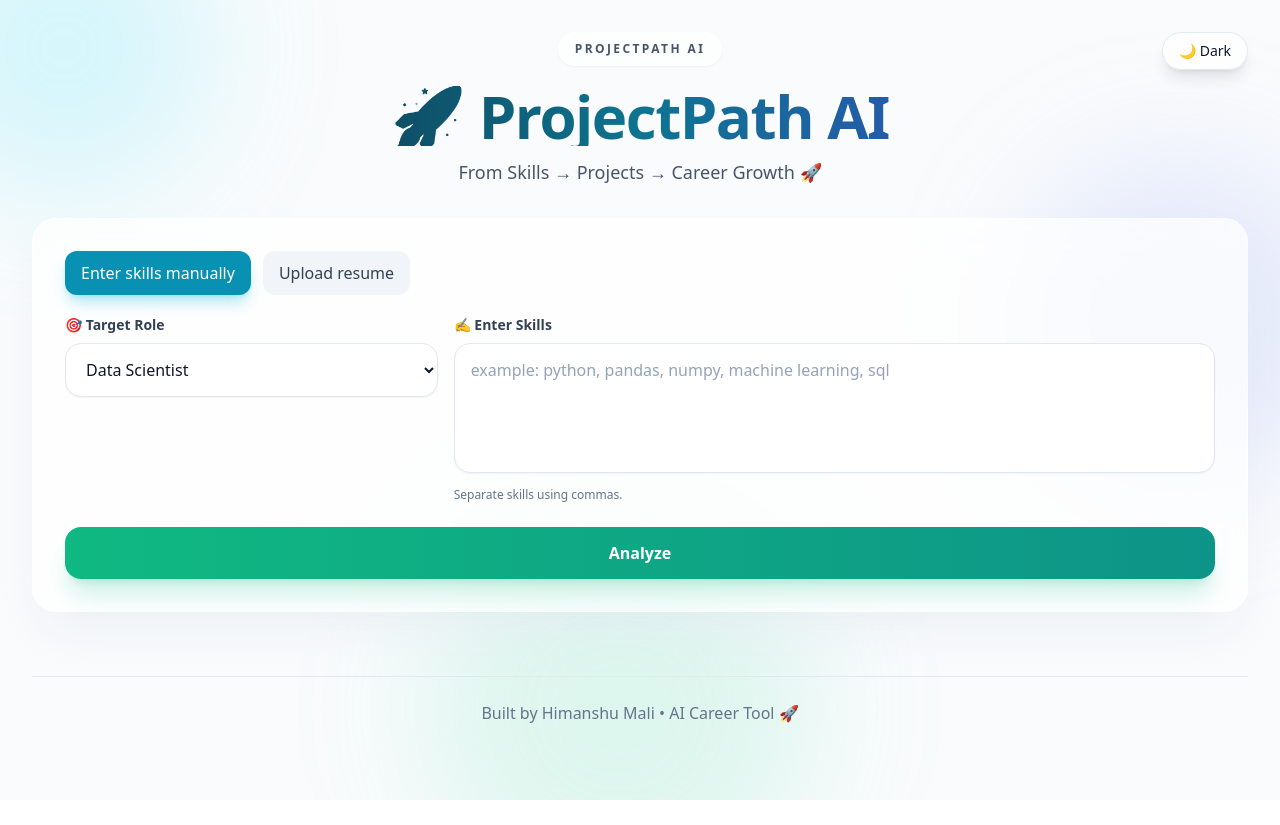
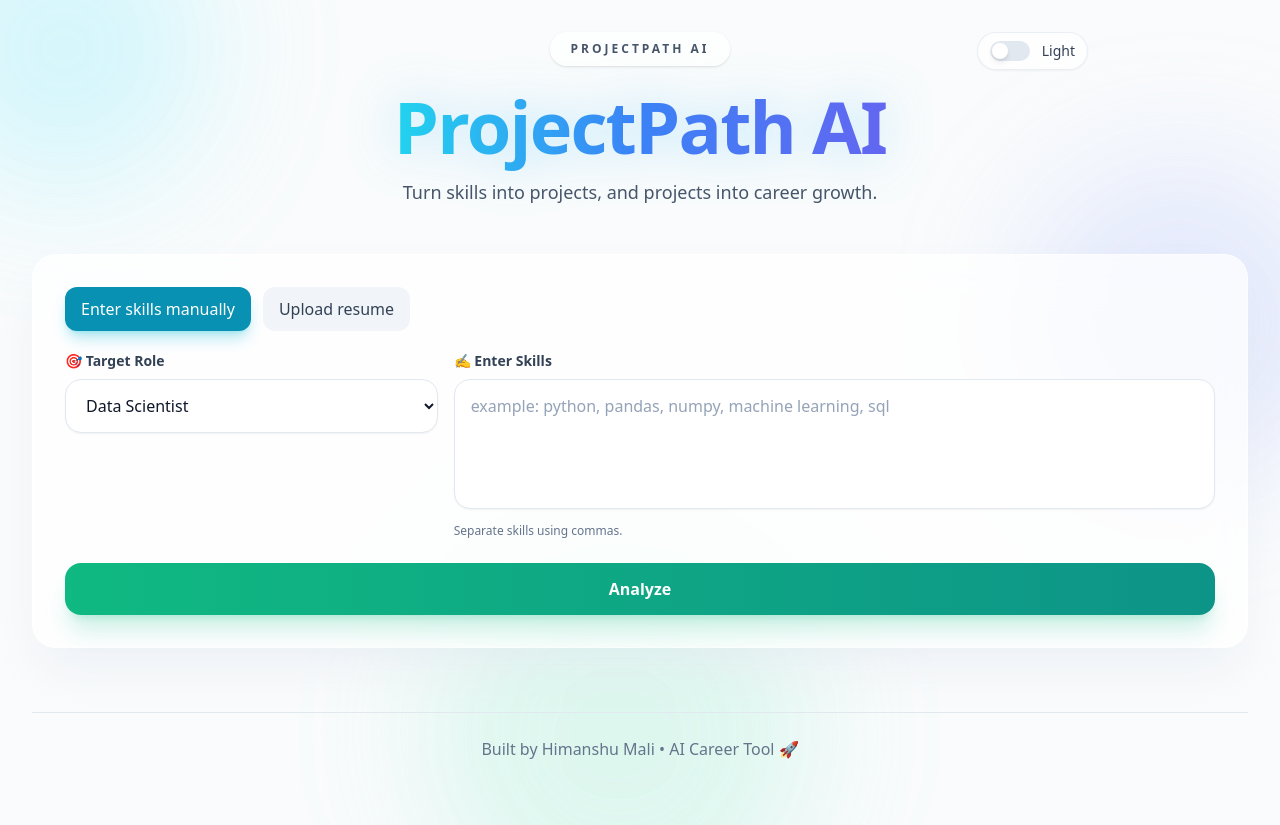
Before and after one commit to HimanshuMali701/ProjectPath_AI, a React (Create React App) app in the folder frontend/: page / in a window 1280 px wide. Before the commit the page ends 800 px from the top, so only its background shows below. Built offline with nearby package versions, Linux system fonts and the light colour scheme.

Commit message:
updated app.js

```diff
--- a/frontend/src/App.js
+++ b/frontend/src/App.js
@@ -22,6 +22,8 @@ function App() {
   const [result, setResult] = useState(null);
   const [loading, setLoading] = useState(false);
   const [darkMode, setDarkMode] = useState(false);
+
+
 
   useEffect(() => {
     const savedTheme = localStorage.getItem("projectpath-theme");
@@ -106,6 +108,7 @@ function App() {
     await loadSlim(engine);
   };
   return (
+
     <div className={darkMode ? "dark" : ""}>
       <motion.div
         initial={{ opacity: 0, y: 24 }}
@@ -113,26 +116,100 @@ function App() {
         transition={{ duration: 0.6, ease: "easeOut" }}
         className="relative min-h-screen overflow-hidden bg-slate-50/80 text-slate-900 transition-colors duration-500 dark:bg-slate-950/80 dark:text-slate-100"
       >
+       <div className="absolute inset-0 -z-10">
+
+          {/* Base gradient */}
+<div className="absolute inset-0 opacity-20 dark:opacity-40 animate-pulse bg-[radial-gradient(circle,rgba(56,189,248,0.15)_1px,transparent_1px)] bg-[size:40px_40px]" />
+          {/* Subtle glow (ONLY in dark mode) */}
+          <div className="hidden dark:block absolute inset-0 bg-[radial-gradient(circle_at_20%_30%,rgba(56,189,248,0.12),transparent_40%),radial-gradient(circle_at_80%_0%,rgba(99,102,241,0.12),transparent_40%)]" />
+
+        </div>
+          {/* Living Background */}
+          <div className="pointer-events-none absolute inset-0 overflow-hidden">
+            {/* Soft glow blobs */}
+            <div className="absolute -top-24 left-[-80px] h-72 w-72 rounded-full " />
+            <div className="absolute top-40 right-[-60px] h-80 w-80 rounded-full " />
+            <div className="absolute bottom-[-100px] left-1/3 h-96 w-96 rounded-full " />
+
+            {/* Ambient stars */}
             <Particles
             id="tsparticles"
             init={particlesInit}
             options={{
               fullScreen: { enable: false },
               background: { color: "transparent" },
+              fpsLimit: 60,
+
               particles: {
-                  number: { value: 100 },
-                  color: { value: "#ffffff" },
-                  size: { value: 2 },
+                number: {
+                  value: 80,
+                  density: { enable: true, area: 800 },
+                },
+
+                color: {
+                  value: darkMode ? "#ffffff" : "#0f172a", // visible in both modes
+                },
+
+                size: {
+                  value: { min: 1.5, max: 3 },
+                },
+
+                opacity: {
+                  value: { min: 0.4, max: 1 },
+                },
+
                 move: {
                   enable: true,
-                    speed: 1,
-                    direction: "bottom",
-                    outModes: { default: "out" },
+                  speed: 0.5,
+                  direction: "none",
+                  random: true,
+                },
+              },
+
+              interactivity: {
+                events: {
+                  onHover: { enable: true, mode: "repulse" },
+                },
+                modes: {
+                  repulse: {
+                    distance: 100,
+                  },
                 },
               },
             }}
-              className="absolute inset-0 z-0"
+            className="absolute inset-0 z-10"
           />
+
+            {/* Shooting stars */}
+            <Particles
+              id="shooting"
+              init={particlesInit}
+              options={{
+                fullScreen: { enable: false },
+
+                particles: {
+                  number: { value: 5 },
+
+                  color: { value: "#ffffff" },
+
+                  size: { value: 2 },
+
+                  move: {
+                    enable: true,
+                    speed: 20,
+                    direction: "top-right",
+                    straight: true,
+                    outModes: { default: "out" },
+                  },
+
+                  opacity: {
+                    value: 1,
+                  },
+                },
+              }}
+              className="absolute inset-0 z-10"
+            />
+          </div>
 
         <div className="pointer-events-none absolute inset-0 overflow-hidden">
           <div className="absolute -top-24 left-[-80px] h-72 w-72 rounded-full bg-cyan-300/25 blur-3xl dark:bg-cyan-500/10" />
@@ -141,31 +218,60 @@ function App() {
         </div>
 
         <div className="relative z-10 mx-auto max-w-7xl px-4 py-8 md:px-6 lg:px-8">
-          <header className="relative mb-8 text-center">
+              <header className="relative mx-auto mb-12 max-w-4xl text-center">
+
+                  {/* Dark Mode Toggle */}
                   <motion.button
-              whileHover={{ scale: 1.04 }}
                     whileTap={{ scale: 0.96 }}
+                    whileHover={{  scale: 1.02, y: -2 }}
                     onClick={() => setDarkMode((v) => !v)}
-              className="absolute right-0 top-0 rounded-full border border-slate-200 bg-white/80 px-4 py-2 text-sm font-medium shadow-lg backdrop-blur-xl transition hover:bg-white dark:border-slate-800 dark:bg-slate-900/80 dark:hover:bg-slate-900"
+                    className="absolute right-0 top-0 flex items-center gap-3 rounded-full border border-slate-200/70 bg-white/75 px-3 py-2 shadow-sm backdrop-blur-xl transition hover:shadow-cyan-500/20 dark:border-slate-700 dark:bg-slate-900/70"
                   >
-              {darkMode ? "☀️ Light" : "🌙 Dark"}
+                    <div className="relative h-5 w-10 rounded-full bg-slate-200 transition dark:bg-slate-700">
+                      <motion.span
+                        layout
+                        transition={{ type: "spring", stiffness: 500, damping: 30 }}
+                        className={`absolute top-0.5 h-4 w-4 rounded-full bg-white shadow-md ${
+                          darkMode ? "left-5" : "left-0.5"
+                        }`}
+                      />
+                    </div>
+
+                    <span className="text-sm font-medium text-slate-700 dark:text-slate-300">
+                      {darkMode ? "Dark" : "Light"}
+                    </span>
                   </motion.button>
 
+                  {/* Tag */}
                  <motion.div
-              initial={{ opacity: 0, scale: 0.96 }}
-              animate={{ opacity: 1, scale: 1 }}
-              transition={{ duration: 0.6 }}
-              className="inline-flex rounded-full border border-white/60 bg-white/70 px-4 py-2 text-xs font-semibold tracking-[0.2em] text-slate-600 shadow-sm backdrop-blur-xl dark:border-slate-800 dark:bg-slate-900/70 dark:text-slate-300"
+                  initial={{ opacity: 0, y: -10 }}
+                  animate={{ opacity: 1, y: 0 }}
+                  transition={{ duration: 0.5 }}
+                  className="mx-auto inline-flex items-center gap-2 rounded-full border border-white/50 bg-white/70 px-5 py-2 text-xs font-semibold tracking-[0.25em] text-slate-600 shadow backdrop-blur-xl dark:border-slate-800 dark:bg-slate-900/70 dark:text-slate-300"
                 >
                   PROJECTPATH AI
                 </motion.div>
 
-            <h1 className="mt-5 bg-gradient-to-r from-slate-900 via-cyan-700 to-indigo-700 bg-clip-text text-4xl font-black tracking-tight text-transparent md:text-6xl dark:from-white dark:via-cyan-300 dark:to-indigo-300">
-              🚀 ProjectPath AI
-            </h1>
-            <p className="mx-auto mt-3 max-w-2xl text-base text-slate-600 md:text-lg dark:text-slate-300">
-              From Skills → Projects → Career Growth 🚀
-            </p>
+                <motion.h1
+                  initial={{ opacity: 0, scale: 0.96 }}
+                  animate={{ opacity: 1, scale: 1 }}
+                  transition={{ duration: 0.7 }}
+                  className="mt-6 text-5xl font-black tracking-tight md:text-7xl"
+                >
+                  <span className="bg-gradient-to-r from-cyan-400 via-blue-500 to-indigo-500 bg-clip-text text-transparent drop-shadow-[0_0_25px_rgba(56,189,248,0.35)] dark:drop-shadow-[0_0_35px_rgba(56,189,248,0.4)]">
+                      ProjectPath AI
+                    </span>
+                  </motion.h1>
+
+                <motion.p
+                  initial={{ opacity: 0, y: 8 }}
+                  animate={{ opacity: 1, y: 0 }}
+                  transition={{ delay: 0.15 }}
+                  className="mx-auto mt-4 max-w-2xl text-base text-slate-600 md:text-lg dark:text-slate-300"
+                >
+                  Turn skills into projects, and projects into career growth.
+                </motion.p>
+
                 </header>
 
           <motion.section
@@ -284,46 +390,38 @@ function App() {
                 exit={{ opacity: 0, y: 24 }}
                 transition={{ duration: 0.5 }}
               >
-                <div className="mb-8 grid gap-6 md:grid-cols-2">
+                <div className="mb-8 grid gap-6 lg:grid-cols-3">
+
+                    {/* LEFT: Chart */}
                     <motion.div
                       variants={sectionVariants}
                       initial="hidden"
                       animate="visible"
+                      className="lg:col-span-2"
                     >
-                    <div className="rounded-3xl border border-white/60 bg-white/80 p-6 shadow-2xl shadow-slate-200/60 backdrop-blur-xl dark:border-slate-800 dark:bg-slate-900/75 dark:shadow-black/20">
+                      <div className="rounded-3xl border border-white/60 bg-white/80 p-6 shadow-2xl backdrop-blur-xl dark:border-slate-800 dark:bg-slate-900/75">
+
+                        <div className="w-full h-[420px]">
                           <SkillChart skills={result.skills || []} />
+                        </div>
+
                       </div>
                     </motion.div>
 
-                  <motion.div
-                    variants={sectionVariants}
-                    initial="hidden"
-                    animate="visible"
-                    className="flex items-center justify-center rounded-3xl border border-white/60 bg-white/80 p-6 shadow-2xl shadow-slate-200/60 backdrop-blur-xl dark:border-slate-800 dark:bg-slate-900/75 dark:shadow-black/20"
-                  >
-                    <div className="text-center">
-                      <p className="text-sm text-slate-500 dark:text-slate-400">
-                        Overall Score
-                      </p>
-                      <motion.h1
-                        initial={{ scale: 0.8, opacity: 0 }}
-                        animate={{ scale: 1, opacity: 1 }}
-                        transition={{ duration: 0.5 }}
-                        className="mt-2 text-6xl font-black tracking-tight md:text-7xl"
-                      >
-                        {result.score}
-                      </motion.h1>
-                    </div>
-                  </motion.div>
-                </div>
+                    {/* RIGHT: KPI */}
+                    <div className="flex flex-col gap-4">
 
-                <div className="mb-8 grid gap-6 md:grid-cols-3">
-                  <StatCard title="📊 Resume Score" value={`${result.score}/100`} />
+                      <StatCard
+                        title="📊 Resume Score"
+                        value={`${result.score}/100`}
+                      />
+
                       <StatCard
                         title="🎯 Target Role"
                         value={role.replace("_", " ")}
                         capitalize
                       />
+
                       <StatCard
                         title="🧭 Current Level"
                         value={
@@ -334,6 +432,8 @@ function App() {
                             : "Beginner"
                         }
                       />
+
+                    </div>
                   </div>
 
                 <div className="mb-8 grid gap-6 lg:grid-cols-2">
@@ -527,20 +627,28 @@ function Card({ title, children }) {
 function StatCard({ title, value, capitalize = false }) {
   return (
     <motion.div
-      whileHover={{ y: -3 }}
+      whileHover={{ y: -4, scale: 1.01 }}
       transition={{ duration: 0.2 }}
-      className="rounded-3xl border border-slate-200 bg-white/85 p-6 shadow-xl shadow-slate-200/50 backdrop-blur-xl dark:border-slate-800 dark:bg-slate-900/75 dark:shadow-black/20"
+      className="relative overflow-hidden rounded-3xl border border-white/60 bg-white/80 p-6 shadow-lg backdrop-blur-xl dark:border-slate-800 dark:bg-slate-900/75"
     >
-      <p className="text-sm font-semibold text-slate-500 dark:text-slate-400">
+      {/* Glow */}
+      <div className="absolute inset-0 opacity-0 transition hover:opacity-100">
+        <div className="absolute inset-0 bg-gradient-to-br from-cyan-400/10 via-blue-500/5 to-indigo-500/10 blur-2xl" />
+      </div>
+
+      <div className="relative">
+        <p className="text-sm font-medium text-slate-400">
           {title}
         </p>
+
         <p
-        className={`mt-3 text-3xl font-black tracking-tight text-slate-900 dark:text-white ${
+          className={`mt-3 text-3xl font-black tracking-tight text-white ${
             capitalize ? "capitalize" : ""
           }`}
         >
           {value}
         </p>
+      </div>
     </motion.div>
   );
 }
```
Lines whose indentation alone changed are shown as unchanged.
